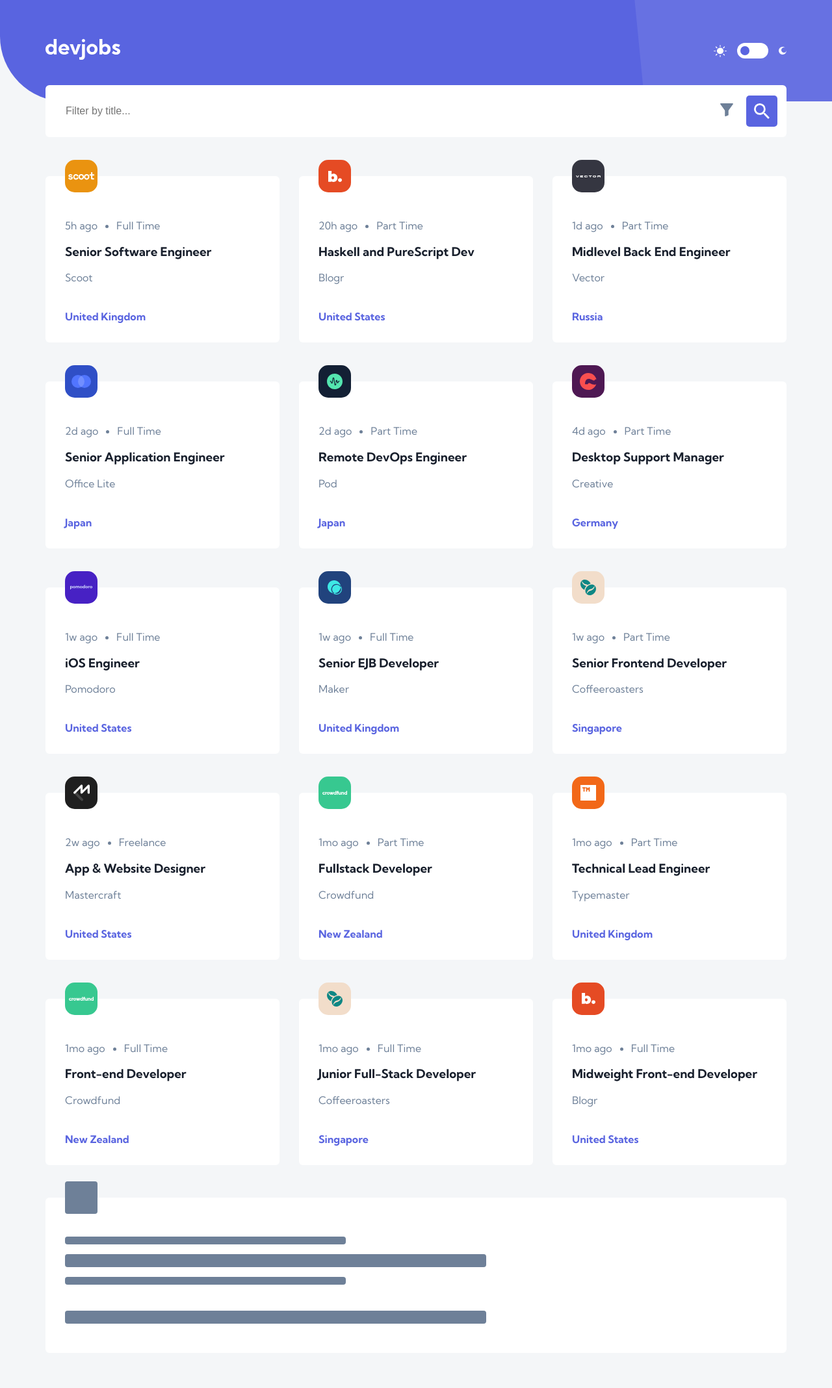
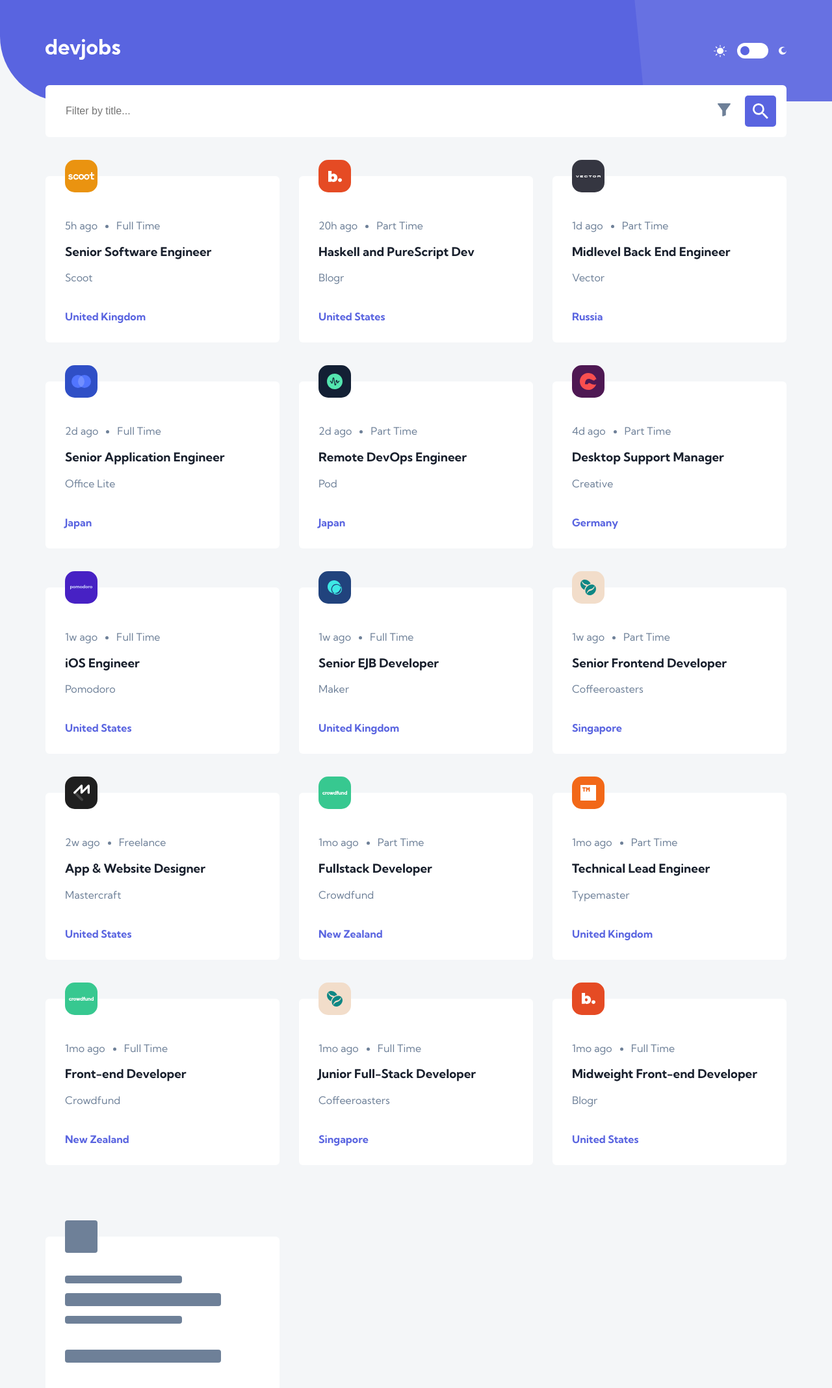
Before and after one commit to Joelynn94/devjobs-web-app, a React (Create React App) app: page / in a window 1280 px wide. Shown: the top 2136 px of the page at 65% size. Built offline with nearby package versions, Linux system fonts and the light colour scheme.

Commit message:
Added react router dom, created 3 pages, changed css styles to multiple components

```diff
--- a/src/App.js
+++ b/src/App.js
@@ -2,13 +2,13 @@ import { useEffect, useState } from 'react';
 import { BrowserRouter as Router, Switch, Route } from 'react-router-dom';
 
 import Container from './components/Container/Container';
-import GridContainer from './components/GridContainer/GridContainer';
 import Header from './components/Header/Header';
 import Main from './components/Main/Main';
 import SearchBar from './components/SearchBar/SearchBar';
 import MobileSearchBar from './components/MobileSearchBar/MobileSearchBar';
-import JobCard from './components/JobCard/JobCard';
-import SkeletonJob from './skeletons/SkeletonJob';
+import HomePage from './pages/HomePage/HomePage';
+import JobDetailPage from './pages/JobDetailPage/JobDetailPage';
+import SearchPage from './pages/SearchPage/SearchPage';
 import './index.css';
 
 function App() {
@@ -18,8 +18,6 @@ function App() {
   const [windowWidth, setWindowWidth] = useState(() =>
     localStorage.getItem('window_size')
   );
-  const [jobs, setJobs] = useState([]);
-  const [isLoading, setIsLoading] = useState(false);
 
   useEffect(() => {
     // call the handlewindowresize function when the window is resized
@@ -42,23 +40,6 @@ function App() {
     // dependant on the windowWidth state and darkTheme state
   }, [windowWidth, darkTheme]);
 
-  useEffect(() => {
-    setIsLoading(true);
-    fetch('./data.json')
-      .then((response) => response.json())
-      .then((data) => {
-        if (data) {
-          setJobs(data);
-        }
-      })
-      .catch((error) => {
-        console.error(error);
-      })
-      .finally(() => {
-        // setIsLoading(false);
-      });
-  }, []);
-
   // function to set the windowWidth state
   function handleWindowResize() {
     setWindowWidth(window.innerWidth);
@@ -80,10 +61,17 @@ function App() {
         <Container>
           {/* if the screen width is tablet size or larger, show searchbar, anything less, show mobile searchbar */}
           {windowWidth >= 768 ? <SearchBar /> : <MobileSearchBar />}
-          <GridContainer>
-            {jobs && jobs.map((job) => <JobCard key={job.id} job={job} />)}
-          </GridContainer>
-          {isLoading && <SkeletonJob />}
+          <Switch>
+            <Route exact path='/'>
+              <HomePage />
+            </Route>
+            <Route exact path='/jobs/:id'>
+              <JobDetailPage />
+            </Route>
+            {/* <Route exact path='/search'>
+              <SearchPage />
+            </Route> */}
+          </Switch>
         </Container>
       </Main>
     </Router>
--- a/src/components/JobCard/JobCard.js
+++ b/src/components/JobCard/JobCard.js
@@ -5,7 +5,7 @@ import './JobCard.css';
 
 const JobCard = ({ job }) => {
   return (
-    <Link to={`job/${job.id}`} className='job-card'>
+    <Link to={`jobs/${job.id}`} className='job-card'>
       <div
         className='job-card__top'
         style={{ backgroundColor: `${job.logoBackground}` }}
--- a/src/components/MobileSearchBar/MobileSearchBar.css
+++ b/src/components/MobileSearchBar/MobileSearchBar.css
@@ -21,7 +21,7 @@
 
 .mobile-search-bar .ui-button {
   padding: 10px;
-  margin-right: 4px;
+  margin-right: 6px;
 }
 
 .mobile-search-bar .btn--default {
--- a/src/components/ToggleSwitch/ToggleSwitch.js
+++ b/src/components/ToggleSwitch/ToggleSwitch.js
@@ -1,4 +1,4 @@
-import React, { useState } from 'react';
+import React from 'react';
 import sunIcon from '../../assets/desktop/icon-sun.svg';
 import moonIcon from '../../assets/desktop/icon-moon.svg';
 
--- /dev/null
+++ b/src/pages/HomePage/HomePage.js
@@ -0,0 +1,35 @@
+import React, { useEffect, useState } from 'react';
+import JobCard from '../../components/JobCard/JobCard';
+import SkeletonJob from '../../skeletons/SkeletonJob';
+import GridContainer from '../../components/GridContainer/GridContainer';
+
+const HomePage = () => {
+  const [jobs, setJobs] = useState([]);
+  const [isLoading, setIsLoading] = useState(false);
+
+  useEffect(() => {
+    setIsLoading(true);
+    fetch('./data.json')
+      .then((response) => response.json())
+      .then((data) => {
+        if (data) {
+          setJobs(data);
+        }
+      })
+      .catch((error) => {
+        console.error(error);
+      })
+      .finally(() => {
+        // setIsLoading(false);
+      });
+  }, []);
+
+  return (
+    <GridContainer>
+      {jobs && jobs.map((job) => <JobCard key={job.id} job={job} />)}
+      {isLoading && <SkeletonJob />}
+    </GridContainer>
+  );
+};
+
+export default HomePage;
--- /dev/null
+++ b/src/pages/JobDetailPage/JobDetailPage.js
@@ -0,0 +1,16 @@
+import React, { useState } from 'react';
+import { useParams } from 'react-router';
+
+const JobDetailPage = ({ match }) => {
+  // const job = jobs.find((job) => job.id === match.params.id);
+  const params = useParams();
+  const [job, setJob] = useState({});
+
+  return (
+    <div>
+      <div>This is job {params.id}</div>
+    </div>
+  );
+};
+
+export default JobDetailPage;
--- /dev/null
+++ b/src/pages/SearchPage/SearchPage.js
@@ -0,0 +1,11 @@
+import React from 'react';
+
+const SearchPage = () => {
+  return (
+    <div>
+      <div>Search Page</div>
+    </div>
+  );
+};
+
+export default SearchPage;
--- a/src/skeletons/Skeleton.css
+++ b/src/skeletons/Skeleton.css
@@ -6,13 +6,13 @@
 }
 
 .skeleton.text {
-  width: 40%;
+  width: 60%;
   height: 12px;
   margin-bottom: 15px;
 }
 
 .skeleton.title {
-  width: 60%;
+  width: 80%;
   height: 20px;
   margin-bottom: 15px;
 }
```
